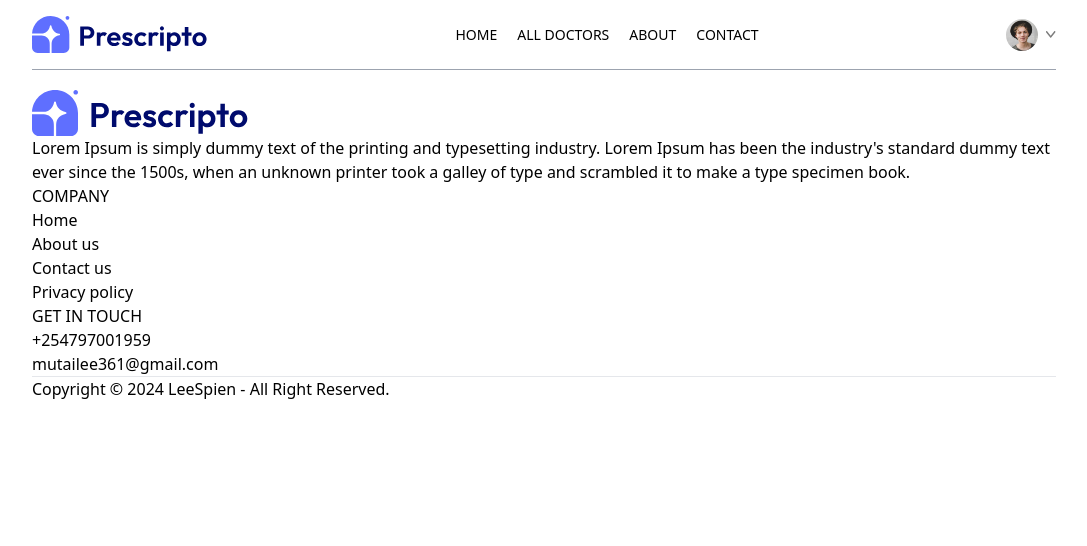
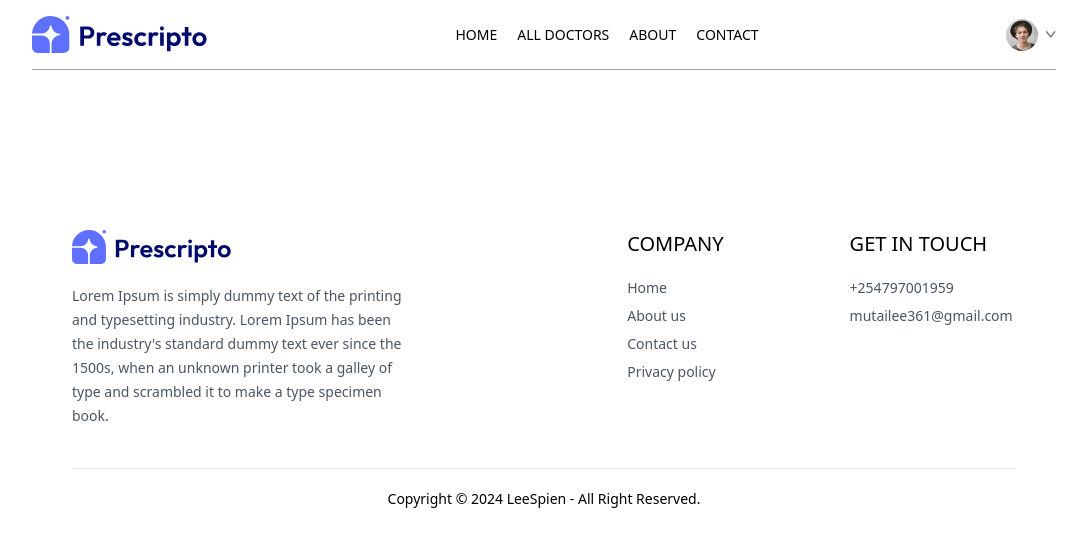
Before and after one commit to leemutai/Doctor-s-App, a React (Vite) app: page /appoinments/1 in a window 1280 px wide. Shown: the top 546 px of the page, without its empty margins (96-1183 px from the left). Built offline with nearby package versions, Linux system fonts and the light colour scheme.

Commit message:
modified footer page, home page completed

```diff
--- a/src/components/Footer.jsx
+++ b/src/components/Footer.jsx
@@ -3,18 +3,18 @@
 
 function Footer() {
   return (
-    <div>
-      <div>
+    <div className='md:mx-10'>
+      <div className='flex flex-col sm:grid grid-cols-[3fr_1fr_1fr] gap-14 my-10 mt-40 text-sm'>
         {/* ------Left Section------- */}
         <div>
-            <img src={assets.logo} alt="" />
-            <p>Lorem Ipsum is simply dummy text of the printing and typesetting industry. Lorem Ipsum has been the industry's standard dummy text ever since the 1500s, when an unknown printer took a galley of type and scrambled it to make a type specimen book.</p>
+            <img className='mb-5 w-40' src={assets.logo} alt="" />
+            <p className='w-full md:w-2/3 text-gray-600 leading-6'>Lorem Ipsum is simply dummy text of the printing and typesetting industry. Lorem Ipsum has been the industry's standard dummy text ever since the 1500s, when an unknown printer took a galley of type and scrambled it to make a type specimen book.</p>
 
         </div>
         {/* ------Middle/center Section------- */}
         <div>
-            <p>COMPANY</p>
-            <ul>
+            <p className='text-xl font-medium mb-5'>COMPANY</p>
+            <ul className='flex flex-col gap-2 text-gray-600'>
                 <li>Home</li>
                 <li>About us</li>
                 <li>Contact us</li>
@@ -23,8 +23,8 @@
         </div>
         {/* ------Right Section------- */}
         <div>
-            <p>GET IN TOUCH</p>
-            <ul>
+            <p className='text-xl font-medium mb-5'>GET IN TOUCH</p>
+            <ul className='flex flex-col gap-2 text-gray-600'>
                 <li>+254797001959</li>
                 <li>mutailee361@gmail.com</li>
             </ul>
@@ -33,7 +33,7 @@
       {/* ------Copyright Text Section------- */}
       <div>
         <hr />
-        <p>Copyright © 2024 LeeSpien - All Right Reserved.</p>
+        <p className='py-5 text-sm text-center'>Copyright © 2024 LeeSpien - All Right Reserved.</p>
       </div>
     </div>
   )
```
